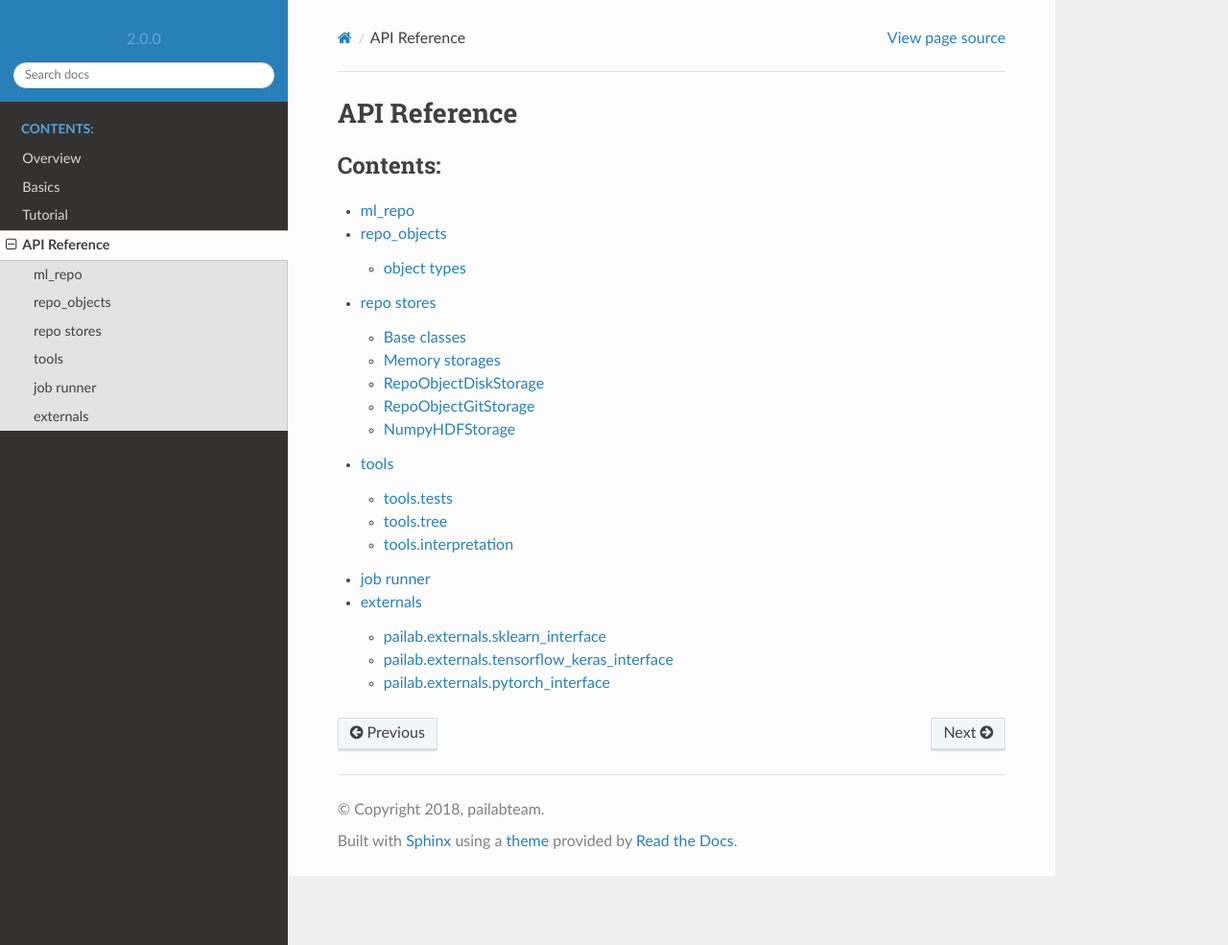
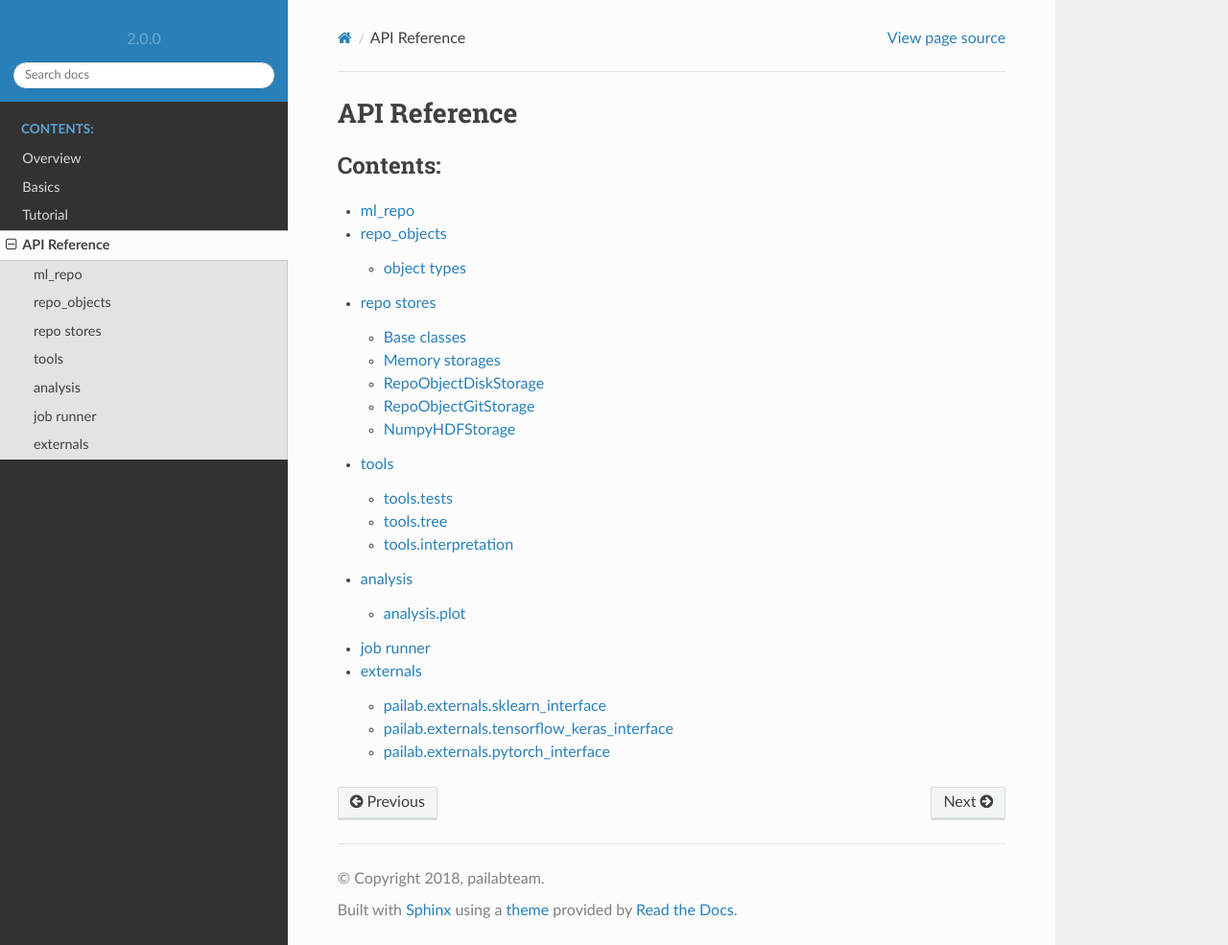
Before and after one commit to pailabteam/pailab, a Sphinx documentation site: the page built from doc/source/repo_module.rst, in a window 1280 px wide and 985 px high. Shown: the whole window at 96% size. Built offline with Sphinx 7.4.7 and the Read the Docs theme 2.0.0, drawn with Linux system fonts in a browser that asks for light colours.

```diff
--- a/doc/source/modules/tools.rst
+++ b/doc/source/modules/tools.rst
@@ -23,3 +23,12 @@ tools.interpretation
    :members:
    :undoc-members:
    :show-inheritance:
+
+analysis
+-----------------------------------------
+
+analysis.plot
+~~~~~~~~~~~~~~~~~~~~~~~~~~~~~~~~~~~~~~~
+.. automodule:: pailab.analysis.plot
+    :members:
+    :undoc-members:
```
Also changed, not shown: 1 other file.
